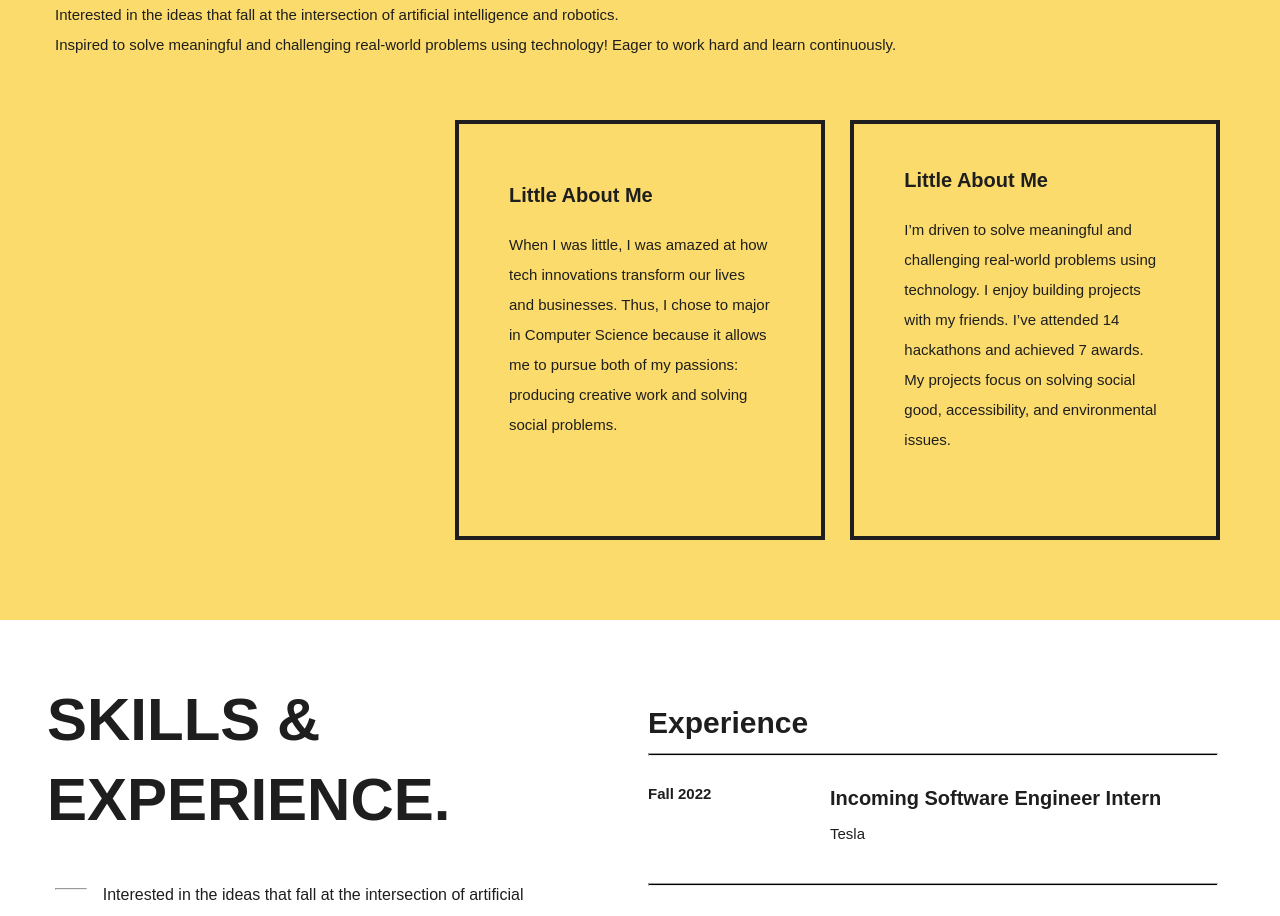
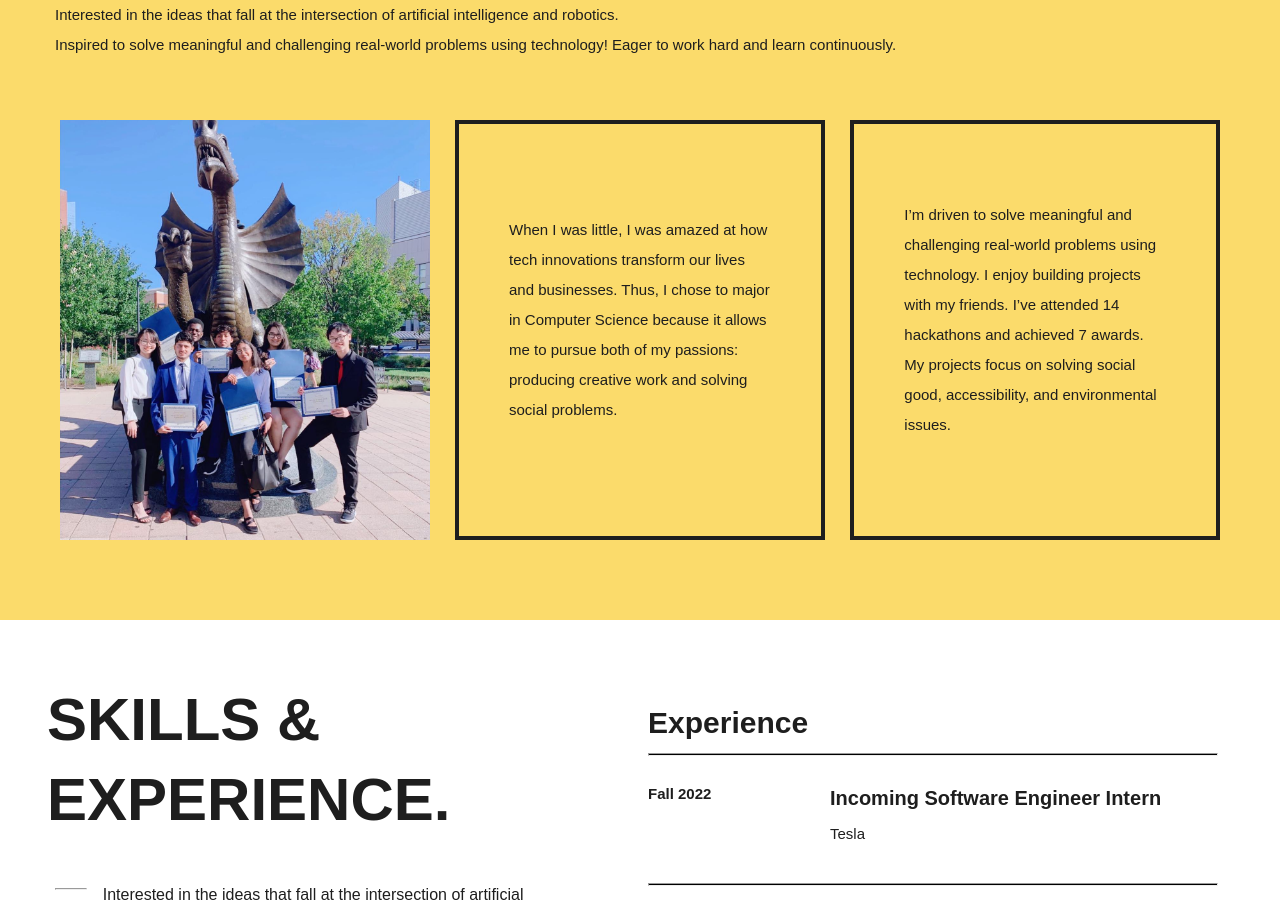
Before and after one commit to AriNguyen/AriNguyen.github.io, a React (Create React App) app: page /#/ in a window 1280 px wide. Shown: the part 980-1896 px from the top of the page. Built offline with nearby package versions, Linux system fonts and the light colour scheme.

Commit message:
add imgBox

```diff
--- a/src/sections/about/about.tsx
+++ b/src/sections/about/about.tsx
@@ -3,6 +3,9 @@ import { Row, Col } from "react-flexbox-grid";
 
 import InfoBox from "../../components/infoBox/info-box";
 import Title from "../../components/title/title";
+import ImageBox from "../../components/imageBox/image-box";
+
+import Photo1 from "../../assets/blogs/blog3/star.jpg"
 
 import './about.scss';
 
@@ -17,17 +20,17 @@ export default function About() {
         </p>
         <Row>
           <Col md={12} lg={4}>
-            {/* <ImageBox image={Person01} title="Ari Nguyen" subTitle="Web designer" /> */}
+            <ImageBox image={Photo1} title="Ari Nguyen" subTitle="Web designer" />
             {/* <InfoBox title='Little About Me' info='abcd' boxFooter='Read More' /> */}
           </Col>
           <Col md={12} lg={4}>
             {/* <ImageBox title='tile' subTitle='subTitle' /> */}
-            <InfoBox title='Little About Me' info='When I was little, I was amazed at how tech innovations
+            <InfoBox title='' info='When I was little, I was amazed at how tech innovations
             transform our lives and businesses. Thus, I chose to major in Computer Science because it allows
             me to pursue both of my passions: producing creative work and solving social problems.' boxFooter='' />
           </Col>
           <Col md={12} lg={4}>
-            <InfoBox title='Little About Me' info='I’m driven to solve meaningful and challenging real-world problems using technology.
+            <InfoBox title='' info='I’m driven to solve meaningful and challenging real-world problems using technology.
             I enjoy building projects with my friends.
             I’ve attended 14 hackathons and achieved 7 awards. My projects focus on solving social good, accessibility, and environmental issues.' boxFooter='' />
           </Col>
```
